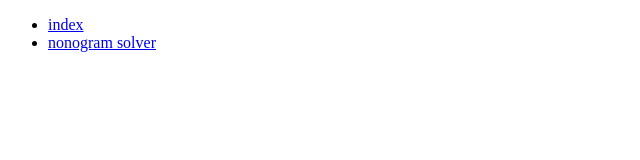
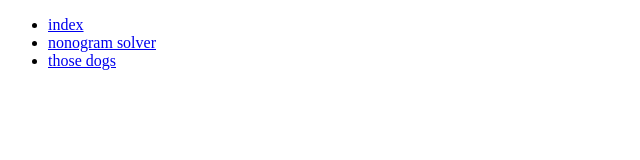
Before and after one commit to SOBEX/sobex.github.io, a plain HTML site: page index.html in a window 1280 px wide. Shown: the full height of the page, 0-640 px from the left. Drawn offline with Linux system fonts and the light colour scheme.

Commit message:
Update index.html with those-dogs.html

```diff
--- a/index.html
+++ b/index.html
@@ -6,6 +6,7 @@
     <ul>
       <li><a href="index.html">index</a></li>
       <li><a href="nonogram-solver.html">nonogram solver</a></li>
+      <li><a href="those-dogs.html">those dogs</a></li>
     </ul>
   </body>
 </html>
```
